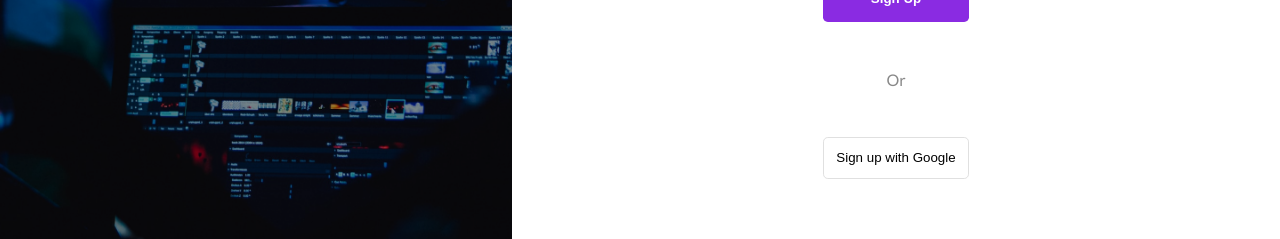
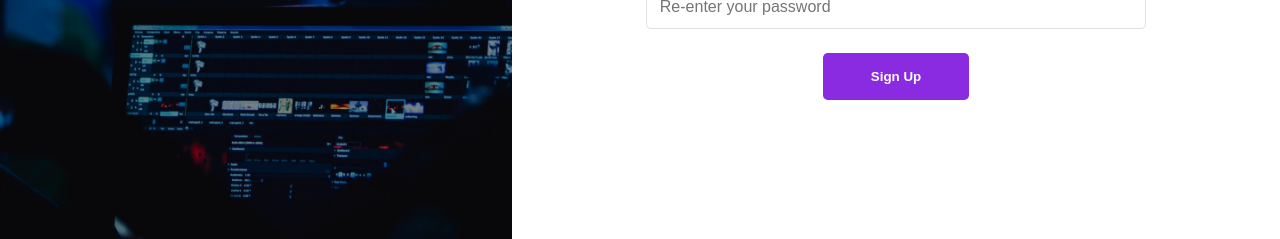
Before and after one commit to parag0811/Campus-Vibe-, a Next.js app in the folder frontend/: page /register in a window 1280 px wide. Shown: the part 523-762 px from the top of the page. Built offline with nearby package versions, Linux system fonts and the light colour scheme; no server answers.

Commit message:
fixed api url

```diff
--- a/frontend/components/login-register/register-panel.jsx
+++ b/frontend/components/login-register/register-panel.jsx
@@ -15,7 +15,7 @@ export default function RegisterPanel() {
   const [fieldErrors, setFieldErrors] = useState([]);
   const inFlight = useRef(false);
 
-  const API_BASE = process.env.NEXT_PUBLIC_API_BASE_URL || "http://localhost:5000";
+  const API_BASE = process.env.NEXT_PUBLIC_API_URL;
 
   const validate = () => {
     const errors = [];
@@ -105,9 +105,6 @@ export default function RegisterPanel() {
           <button type="submit" className={styles.signUpButton} disabled={loading}>
             {loading ? "Signing up..." : "Sign Up"}
           </button>
-
-          <div className={styles.divider}><span>Or</span></div>
-          <button type="button" className={styles.googleButton} disabled={loading}>Sign up with Google</button>
         </form>
       </div>
     </div>
```
